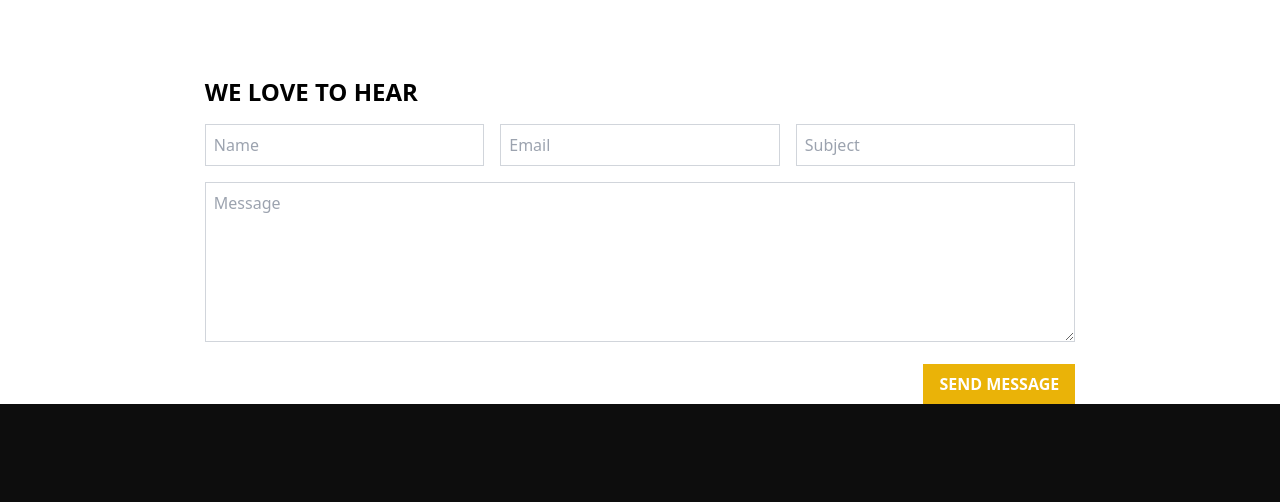
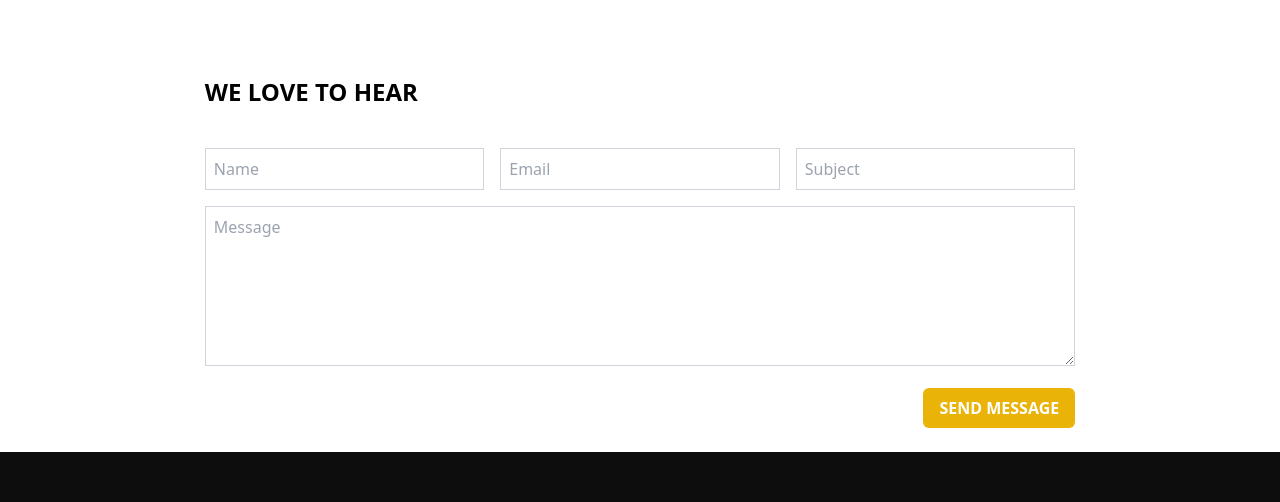
Before and after one commit to ArtisAdemi/INEMConstruction, a React (Vite) app in the folder inem_web/: page /contact in a window 1280 px wide. Shown: the part 1080-1582 px from the top of the page. Built offline with nearby package versions, Linux system fonts and the light colour scheme.

Commit message:
Padding added to form

```diff
--- a/inem_web/src/pages/Contact.tsx
+++ b/inem_web/src/pages/Contact.tsx
@@ -140,7 +140,7 @@ const Contact: React.FC = () => {
             </div>
             <div className='mt-8 px-[16%]'>
                 <h2 className='text-2xl font-bold'>WE LOVE TO HEAR</h2>
-                <form className='mt-4 space-y-4' onSubmit={handleSubmit}>
+                <form className='mt-4 space-y-4 py-6' onSubmit={handleSubmit}>
                     <div className='flex space-x-4'>
                         <div className='w-1/3'>
                             <input
@@ -187,7 +187,7 @@ const Contact: React.FC = () => {
                         {errors.message && <p className='text-red-500'>{errors.message}</p>}
                     </div>
                     <div className='text-right'>
-                        <button type='submit' className='bg-yellow-500 text-white px-4 py-2 font-bold'>SEND MESSAGE</button>
+                        <button type='submit' className='bg-yellow-500 hover:bg-yellow-600 rounded-md text-white px-4 py-2 font-bold'>SEND MESSAGE</button>
                     </div>
                 </form>
             </div>
```
